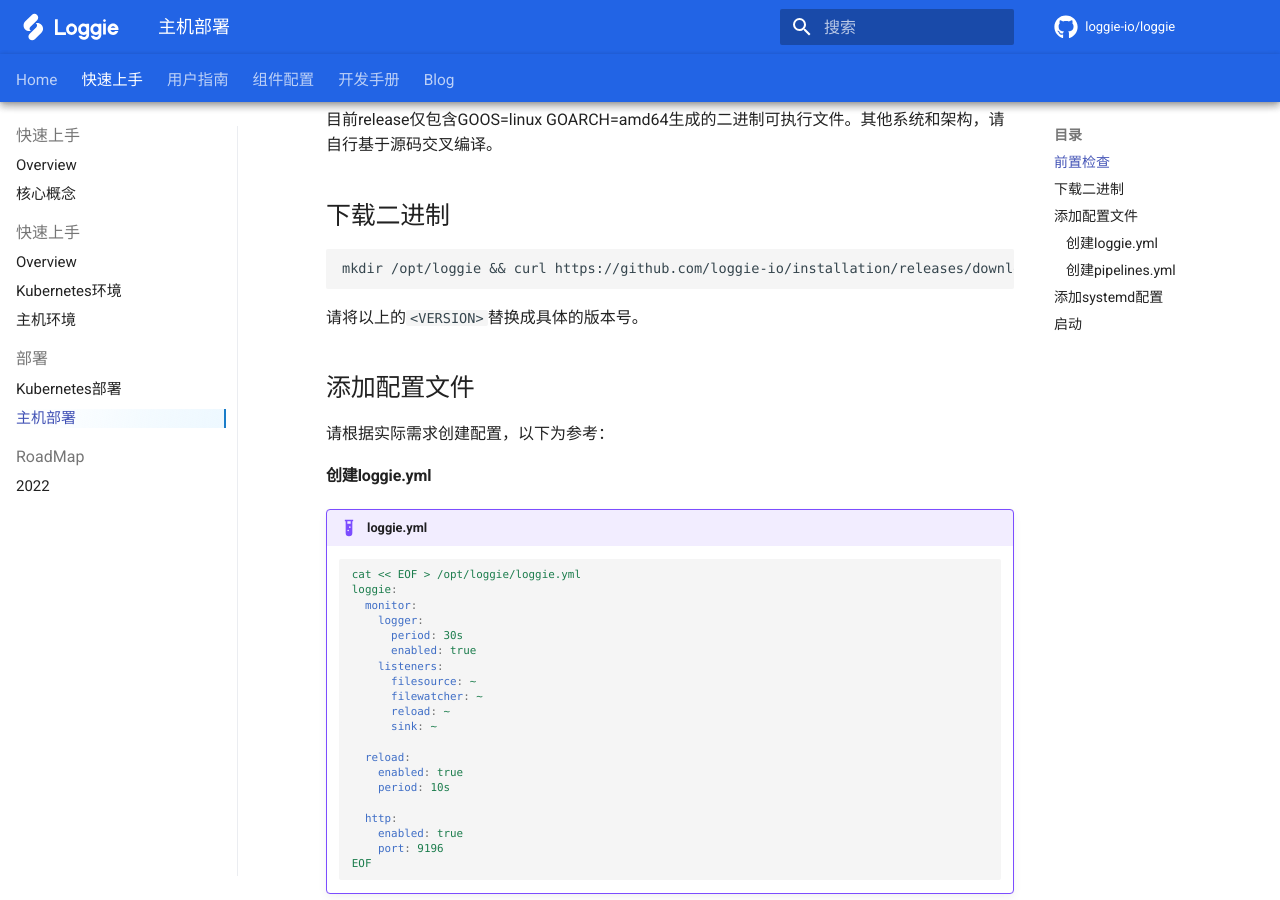
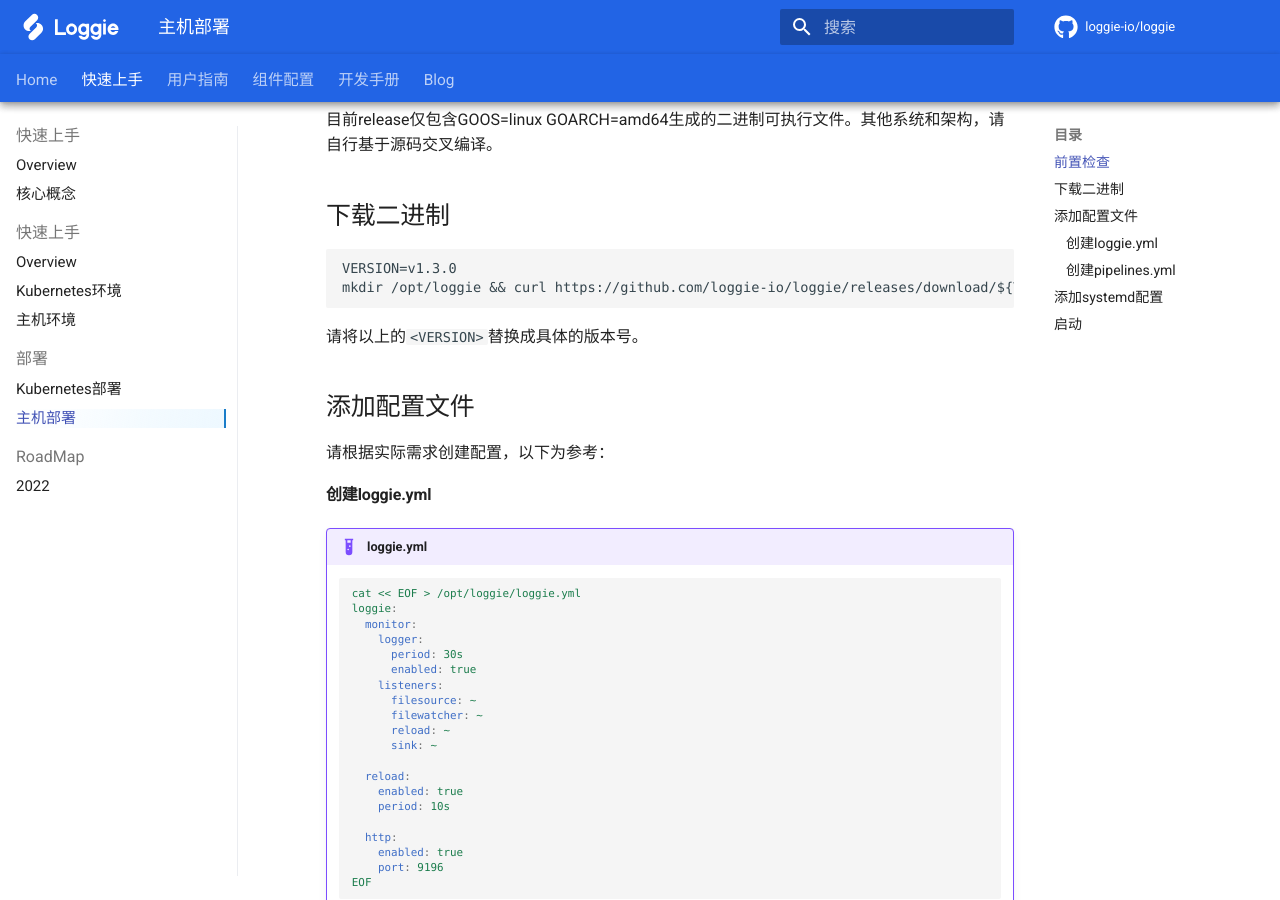
Before and after one commit to loggie-io/docs, an MkDocs documentation site: the page built from docs/getting-started/install/node.md, in a window 1280 px wide and 900 px high, scrolled down 378 px. Built offline with MkDocs 1.6.1 and Material for MkDocs 9.7.7, drawn with Linux system fonts in a browser that asks for light colours; some web fonts are replaced; comment, search, counter and statistics services are not loaded.

Commit message:
Update node.md (#108)

````diff
--- a/docs/getting-started/install/node.md
+++ b/docs/getting-started/install/node.md
@@ -13,7 +13,8 @@ Loggie使用Golang编译成二进制，可根据自身需求对接各类部署
 ## 下载二进制
 
 ```
-mkdir /opt/loggie && curl https://github.com/loggie-io/installation/releases/download/<VERSION>/loggie-linux-amd64 -o /opt/loggie/loggie && chmod +x /opt/loggie/loggie
+VERSION=v1.3.0
+mkdir /opt/loggie && curl https://github.com/loggie-io/loggie/releases/download/${VERSION}/loggie-linux-amd64 -o /opt/loggie/loggie && chmod +x /opt/loggie/loggie
 ```
 
 请将以上的`<VERSION>`替换成具体的版本号。
````
